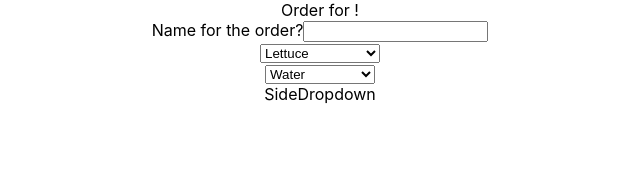
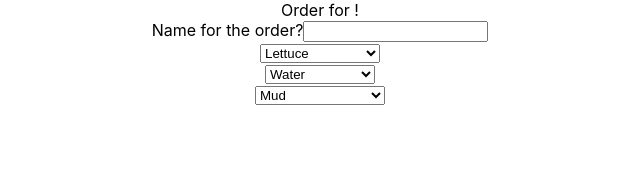
Before and after one commit to KhaymanaKing/fast-food-tool-react, a React (Create React App) app: page / in a window 1280 px wide. Shown: the top 174 px of the page, without its empty margins (320-960 px from the left). Built offline with nearby package versions, Linux system fonts and the light colour scheme.

Commit message:
added sidedropdowns

```diff
--- a/src/FoodOrder/SideDropdown.js
+++ b/src/FoodOrder/SideDropdown.js
@@ -1,7 +1,13 @@
 import React from 'react';
 
-export default function SideDropdown() {
+export default function SideDropdown({ setSideId }) {
   return (
-    <div>SideDropdown</div>
+    <div>
+      <select onChange={(e) => setSideId (e.target.value)}>
+        <option value='1'>Mud</option>
+        <option value='2'>Leaves from Plant</option>
+        <option value='3'>Post Card</option>
+      </select>
+    </div>
   );
 }
```
